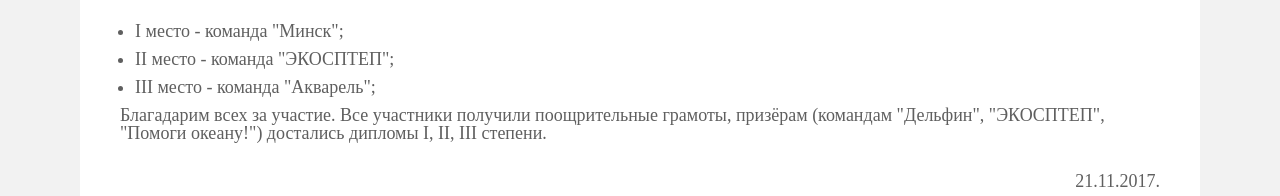
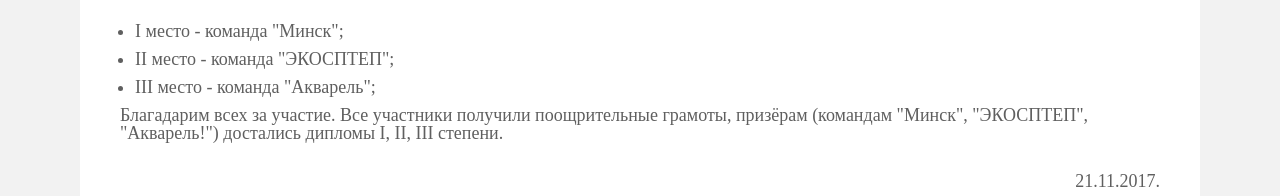
Before and after one commit to Eco-Ocean-by/Eco-Ocean-by.github.io, a plain HTML site: page index.html in a window 1280 px wide. Shown: the part 1699-1895 px from the top of the page. Drawn offline with Linux system fonts and the light colour scheme.

Commit message:
Update index.html

```diff
--- a/index.html
+++ b/index.html
@@ -51,7 +51,7 @@
 					<li>II место - команда "ЭКОСПТЕП";</li>
 					<li>III место - команда "Акварель";</li>
 				</ul>
-				<p class="con-p-type1">Благадарим всех за участие. Все участники получили поощрительные грамоты, призёрам (командам "Дельфин", "ЭКОСПТЕП", "Помоги океану!") достались дипломы I, II, III степени.</p>
+				<p class="con-p-type1">Благадарим всех за участие. Все участники получили поощрительные грамоты, призёрам (командам "Минск", "ЭКОСПТЕП", "Акварель!") достались дипломы I, II, III степени.</p>
 				<div class="tar">
 <p style="display: -webkit-flex;display: -moz-flex;display: -ms-flex;display: -o-flex;display: flex;justify-content: flex-end;">21.11.2017.</p></div>
 			</div>
```
